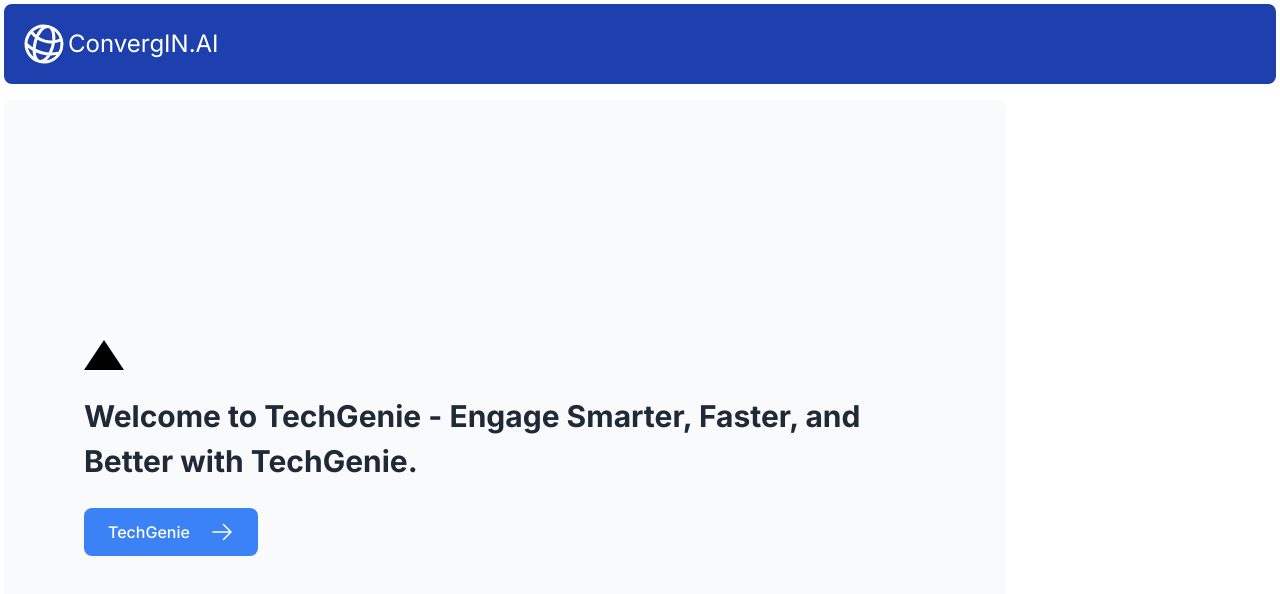
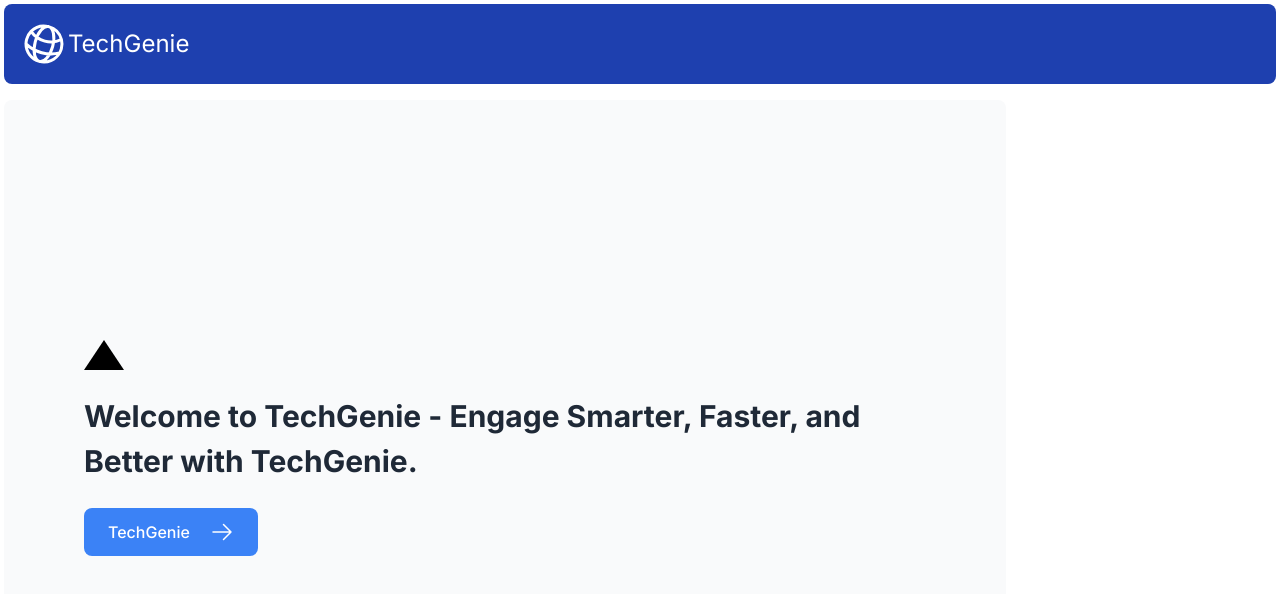
Before and after one commit to sushilconverg/botbuddy-test-aws, a Next.js app in the folder amplify-chat-admin/: page / in a window 1280 px wide. Shown: the top 594 px of the page. Built offline with nearby package versions, Linux system fonts and the light colour scheme; no server answers; what aws-amplify would draw is missing.

Commit message:
Update project-logo.tsx

```diff
--- a/amplify-chat-admin/app/ui/project-logo.tsx
+++ b/amplify-chat-admin/app/ui/project-logo.tsx
@@ -4,7 +4,7 @@
   return (
     <div className={`flex flex-row items-center leading-none text-white`}>
       <GlobeAltIcon className="h-12 w-12 rotate-[15deg]" />
-      <p className="text-[24px]">ConvergIN.AI</p>
+      <p className="text-[24px]">TechGenie</p>
     </div>
   );
 }
```
